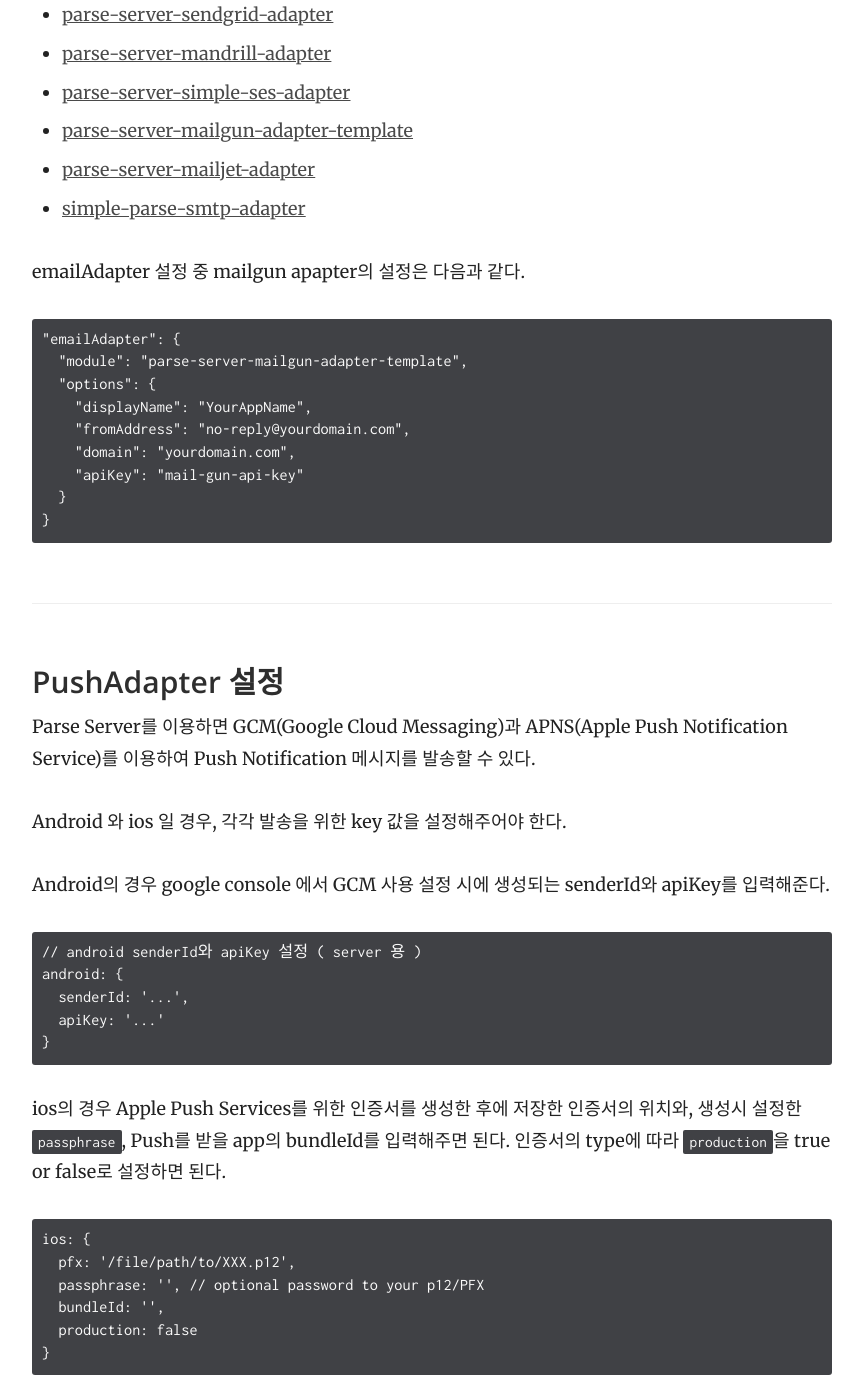
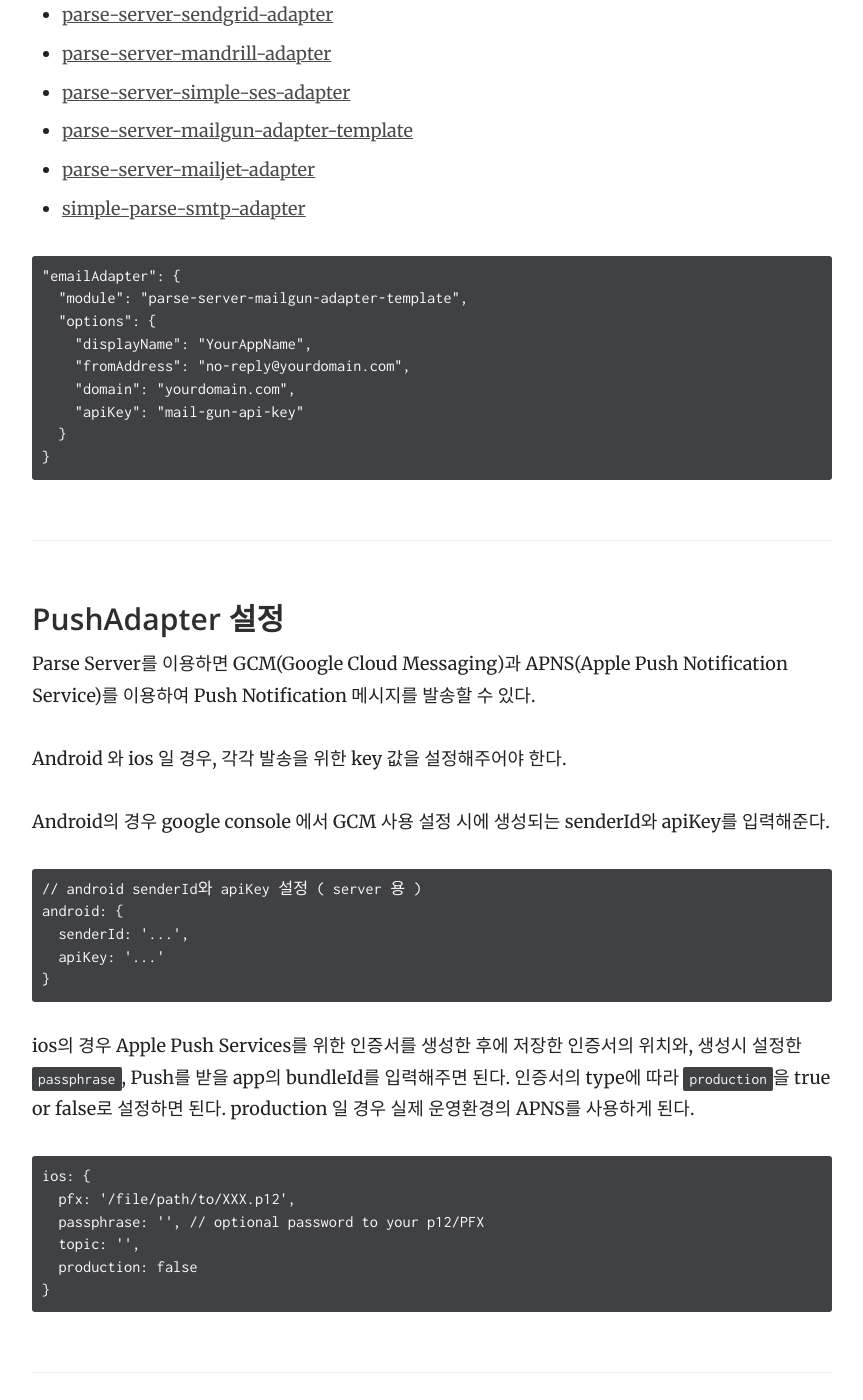
Before and after one commit to S5Platform/s5Platform.github.io, a Jekyll site: the page built from _docs/2.parse/parse_server.md, in a window 1280 px wide and 1400 px high, scrolled down 3554 px. Shown: the whole window, without its empty margins (358-1221 px from the left). Built offline with Jekyll 4.4.1, drawn with Linux system fonts in a browser that asks for light colours.

Commit message:
Update doc

````diff
--- a/_docs/2.parse/parse_server.md
+++ b/_docs/2.parse/parse_server.md
@@ -102,8 +102,6 @@
 - [simple-parse-smtp-adapter](https://www.npmjs.com/package/simple-parse-smtp-adapter)
 
 
-emailAdapter 설정 중 mailgun apapter의 설정은 다음과 같다.
-
 ```
 "emailAdapter": {
   "module": "parse-server-mailgun-adapter-template",
@@ -132,13 +130,13 @@
 }
 ```
 
-ios의 경우 Apple Push Services를 위한 인증서를 생성한 후에 저장한 인증서의 위치와, 생성시 설정한 `passphrase`, Push를 받을 app의 bundleId를 입력해주면 된다. 인증서의 type에 따라 `production`을 true or false로 설정하면 된다.
+ios의 경우 Apple Push Services를 위한 인증서를 생성한 후에 저장한 인증서의 위치와, 생성시 설정한 `passphrase`, Push를 받을 app의 bundleId를 입력해주면 된다. 인증서의 type에 따라 `production`을 true or false로 설정하면 된다. production 일 경우 실제 운영환경의 APNS를 사용하게 된다.
 
 ```
 ios: {
   pfx: '/file/path/to/XXX.p12',
   passphrase: '', // optional password to your p12/PFX
-  bundleId: '',
+  topic: '',
   production: false
 }
 ```
````
Also changed, not shown: _docs/3.etc/react_native.md (+3 -3 lines).
